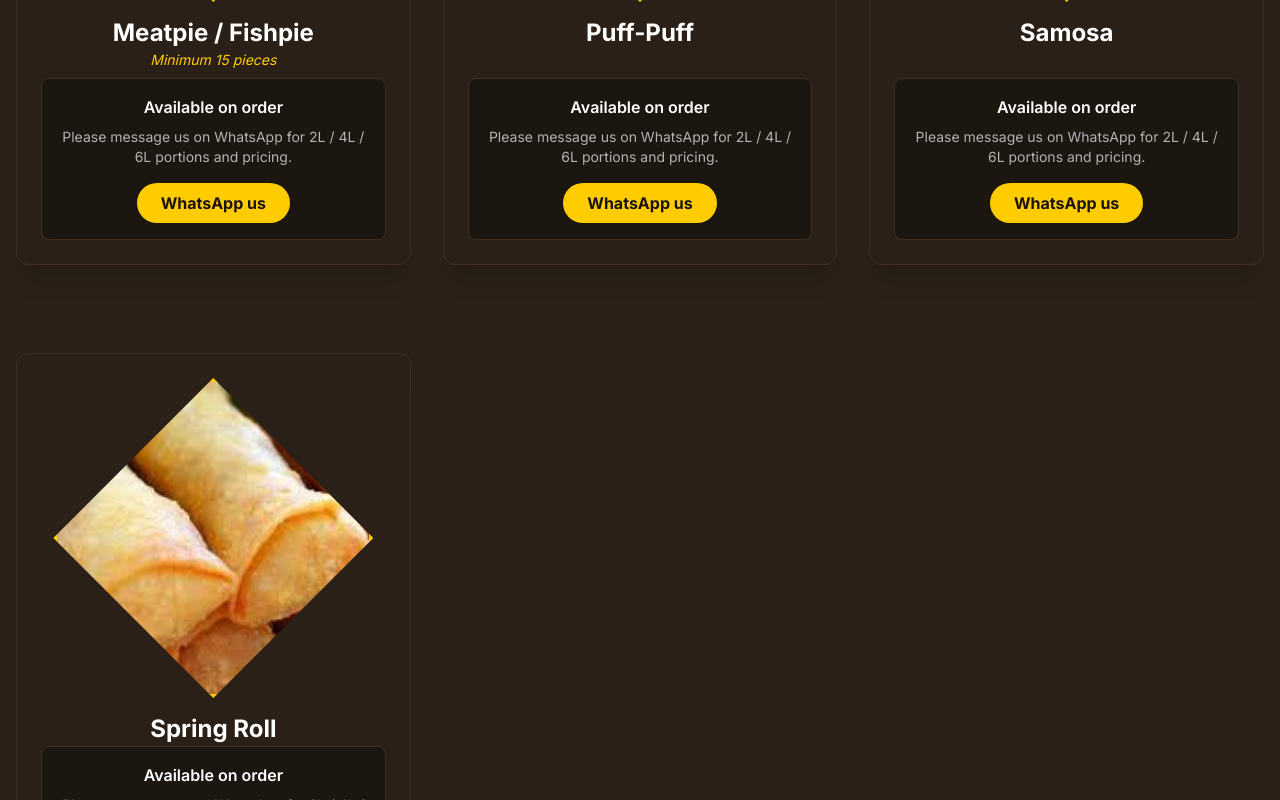
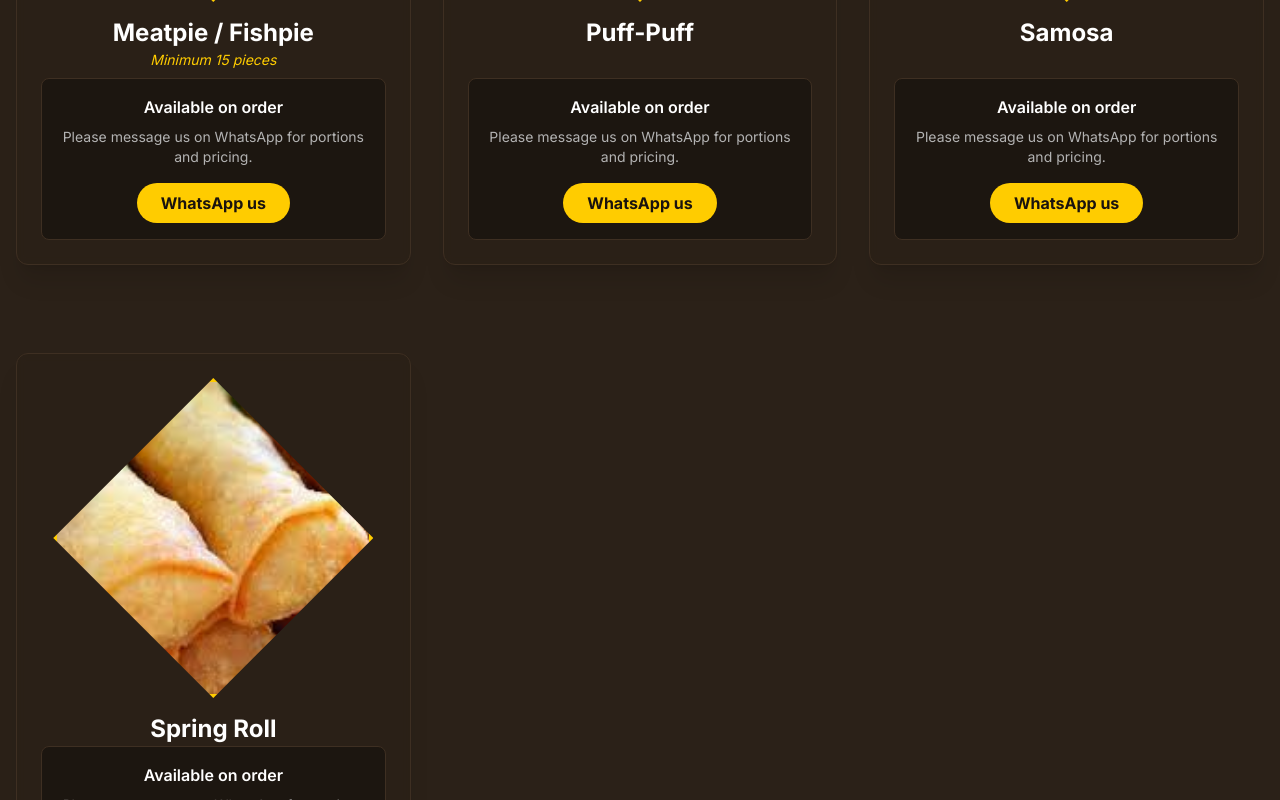
Before and after one commit to iwasanmiseyi-prog/matankees-kitchen, a Next.js app: page /menu in a window 1280 px wide. Shown: the part 7380-8180 px from the top of the page. Built offline with nearby package versions, Linux system fonts and the light colour scheme.

Commit message:
Update Pastries WhatsApp note text

```diff
--- a/src/app/menu/page.tsx
+++ b/src/app/menu/page.tsx
@@ -119,7 +119,7 @@ export default function MenuPage() {
                         <div className="bg-wood-dark/80 p-4 rounded-lg border border-wood-light text-center">
                           <p className="text-white font-semibold">Available on order</p>
                           <p className="text-sm text-muted-foreground mt-2">
-                            Please message us on WhatsApp for {item.category === "Other Meals" ? "portions and pricing" : "2L / 4L / 6L portions and pricing"}.
+                            Please message us on WhatsApp for {item.category === "Pastries" || item.category === "Other Meals" ? "portions and pricing" : "2L / 4L / 6L portions and pricing"}.
                           </p>
                           <a
                             href="https://wa.me/447466705927"
```
